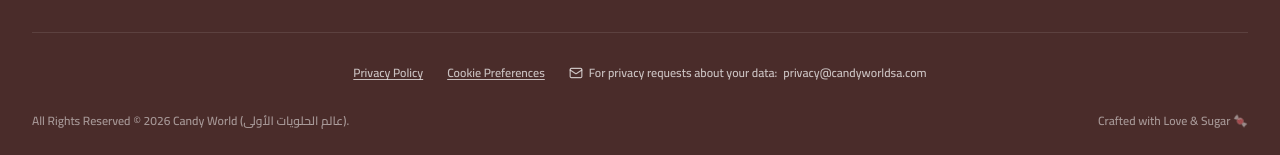
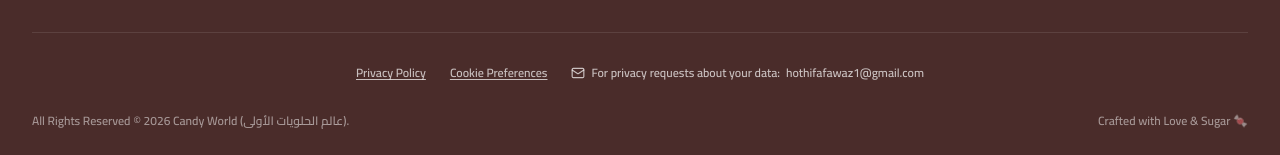
Before and after one commit to hothifafawaz/candy-world, a React (Vite) app: page / in a window 1280 px wide. Shown: the part 6243-6398 px from the top of the page. Built offline with nearby package versions, Linux system fonts and the light colour scheme.

Commit message:
Update privacy contact email and set 3-month retention period
Use the real inbox address for privacy/data-subject requests and
correct the Privacy Policy retention wording to match actual practice.

```diff
--- a/src/components/Footer.tsx
+++ b/src/components/Footer.tsx
@@ -7,7 +7,7 @@ import React from 'react';
 import { Candy, Instagram, Ghost, MessageCircle, Twitter, Mail } from 'lucide-react';
 import { TranslationSet } from '../types';
 
-const PRIVACY_EMAIL = 'privacy@candyworldsa.com';
+const PRIVACY_EMAIL = 'hothifafawaz1@gmail.com';
 
 interface FooterProps {
   t: TranslationSet;
--- a/src/components/PrivacyPolicy.tsx
+++ b/src/components/PrivacyPolicy.tsx
@@ -26,7 +26,7 @@ interface PrivacyPolicyProps {
   onManageCookiePreferences: () => void;
 }
 
-const PRIVACY_EMAIL = 'privacy@candyworldsa.com';
+const PRIVACY_EMAIL = 'hothifafawaz1@gmail.com';
 
 export default function PrivacyPolicy({
   lang,
--- a/src/data/translations.ts
+++ b/src/data/translations.ts
@@ -132,7 +132,7 @@ export const translations: Record<'ar' | 'en', TranslationSet> = {
     privacyPurposeBody: 'نستخدم البيانات المذكورة أعلاه حصرياً للرد على استفساراتك حول منتجاتنا وعروضنا وأسعارها والتواصل معك عبر الهاتف أو واتساب أو البريد الإلكتروني بخصوص طلبك. أما بيانات التحليلات فتُستخدم بشكل مجمّع وغير تعريفي لفهم أداء الموقع وتحسين تجربة التصفح. لا نستخدم بياناتك لأي غرض تسويقي آخر دون موافقتك الصريحة.',
 
     privacyRetentionTitle: '3. مدة الاحتفاظ بالبيانات',
-    privacyRetentionBody: 'يتم الاحتفاظ ببيانات نموذج التواصل (الاسم ورقم الجوال ونص الرسالة) لمدة لا تتجاوز 12 شهراً من تاريخ إرسال الاستفسار، وذلك في البريد الإلكتروني الخاص بفريق خدمة العملاء، ثم تُحذف بعد ذلك ما لم يستدعِ الأمر الاحتفاظ بها لمدة أطول للامتثال لالتزام نظامي أو لإتمام تعامل تجاري قائم معك.',
+    privacyRetentionBody: 'يتم الاحتفاظ ببيانات نموذج التواصل (الاسم ورقم الجوال ونص الرسالة) لمدة لا تتجاوز 3 أشهر من تاريخ إرسال الاستفسار، وذلك في البريد الإلكتروني الخاص بفريق خدمة العملاء، ثم تُحذف بعد ذلك ما لم يستدعِ الأمر الاحتفاظ بها لمدة أطول للامتثال لالتزام نظامي أو لإتمام تعامل تجاري قائم معك.',
 
     privacyThirdPartyTitle: '4. مشاركة البيانات ونقلها خارج المملكة',
     privacyThirdPartyIntro: 'لا نبيع بياناتك الشخصية لأي جهة. ومع ذلك، نستعين ببعض مزودي الخدمات التقنية (معالجي بيانات) الذين قد تتم معالجة بياناتك لديهم خارج المملكة العربية السعودية، وفق الضوابط التي يفرضها نظام حماية البيانات الشخصية على النقل عبر الحدود:',
@@ -151,7 +151,7 @@ export const translations: Record<'ar' | 'en', TranslationSet> = {
 
     privacyContactTitle: '6. التواصل بخصوص بياناتك',
     privacyContactBody: 'لممارسة أي من الحقوق أعلاه، أو لأي استفسار متعلق بخصوصية بياناتك، يرجى التواصل معنا عبر البريد الإلكتروني التالي وسنعمل على الرد على طلبك في أقرب وقت ممكن:',
-    privacyContactEmailLabel: 'privacy@candyworldsa.com',
+    privacyContactEmailLabel: 'hothifafawaz1@gmail.com',
 
     privacyCookiesTitle: '7. ملفات تعريف الارتباط وأدوات التحليلات',
     privacyCookiesBody: 'نستخدم أداة Vercel Analytics لفهم كيفية تصفح الزوار لموقعنا. لا يتم تفعيل هذه الأداة إلا بعد موافقتك الصريحة عبر شريط التفضيلات الذي يظهر عند أول زيارة لك للموقع، ويمكنك تغيير اختيارك في أي وقت.',
@@ -283,7 +283,7 @@ export const translations: Record<'ar' | 'en', TranslationSet> = {
     privacyPurposeBody: 'We use the data above solely to respond to your inquiries about our products, offers, and prices, and to contact you by phone, WhatsApp, or email regarding your request. Analytics data is used in aggregated, non-identifying form to understand site performance and improve the browsing experience. We do not use your data for any other marketing purpose without your explicit consent.',
 
     privacyRetentionTitle: '3. Data Retention Period',
-    privacyRetentionBody: 'Contact form data (name, phone number, and message text) is retained for no longer than 12 months from the date the inquiry was submitted, in the customer service team\'s email inbox, after which it is deleted unless a longer retention period is required to comply with a legal obligation or to complete an ongoing business dealing with you.',
+    privacyRetentionBody: 'Contact form data (name, phone number, and message text) is retained for no longer than 3 months from the date the inquiry was submitted, in the customer service team\'s email inbox, after which it is deleted unless a longer retention period is required to comply with a legal obligation or to complete an ongoing business dealing with you.',
 
     privacyThirdPartyTitle: '4. Data Sharing & Cross-Border Transfer',
     privacyThirdPartyIntro: 'We do not sell your personal data to anyone. However, we rely on certain technical service providers (data processors) who may process your data outside the Kingdom of Saudi Arabia, subject to the cross-border transfer safeguards required by the PDPL:',
@@ -302,7 +302,7 @@ export const translations: Record<'ar' | 'en', TranslationSet> = {
 
     privacyContactTitle: '6. Contact Us About Your Data',
     privacyContactBody: 'To exercise any of the rights above, or for any question about the privacy of your data, please contact us at the email below and we will respond to your request as soon as possible:',
-    privacyContactEmailLabel: 'privacy@candyworldsa.com',
+    privacyContactEmailLabel: 'hothifafawaz1@gmail.com',
 
     privacyCookiesTitle: '7. Cookies & Analytics Tools',
     privacyCookiesBody: 'We use Vercel Analytics to understand how visitors browse our website. This tool is only activated after your explicit consent via the preferences banner shown on your first visit, and you can change your choice at any time.',
```
